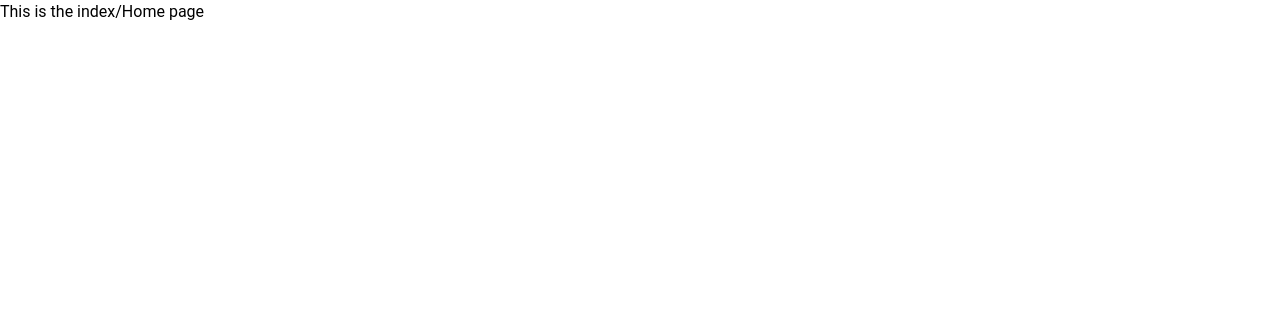
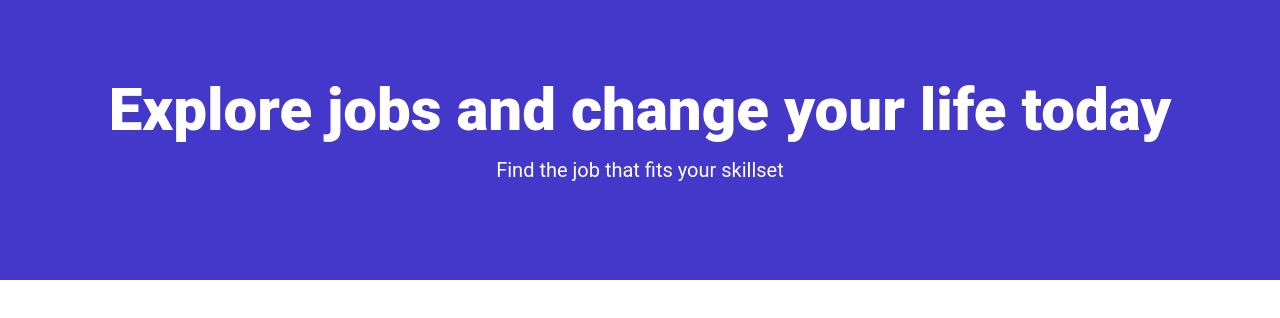
Before and after one commit to 7daytheory/react-2024, a React (Vite) app in the folder my-react-app/: page / in a window 1280 px wide. Shown: the top 318 px of the page. Built offline with nearby package versions, Linux system fonts and the light colour scheme.

Commit message:
Create layout and wrap that Route around the index/home Route

```diff
--- a/my-react-app/src/App.jsx
+++ b/my-react-app/src/App.jsx
@@ -4,6 +4,7 @@ import { Route,
         RouterProvider }
    from 'react-router-dom';
    import HomePage from './pages/HomePage';
+   import MainLayout from './layouts/MainLayout';
 // import Banner from "./components/Banner";
 // import HomeCards from "./components/HomeCards";
 // import Listings from "./components/Listings";
@@ -11,7 +12,11 @@ import { Route,
 // import ViewAll from "./components/ViewAll";
 
 const router = createBrowserRouter(
-  createRoutesFromElements(<Route index element={<HomePage />} />) //if path set to (path="/about") it will display on about page
+  createRoutesFromElements(
+  <Route path='/' element={<MainLayout />}>
+    <Route index element={<HomePage />} /> //if path set to (path="/about") it will display on about page
+  </Route>
+  )
 )
 
 
--- /dev/null
+++ b/my-react-app/src/layouts/MainLayout.jsx
@@ -0,0 +1,11 @@
+import { Outlet } from 'react-router-dom';
+
+const MainLayout = () => {
+  return (
+    <>
+        <Outlet />
+    </>
+  )
+}
+
+export default MainLayout
--- a/my-react-app/src/pages/HomePage.jsx
+++ b/my-react-app/src/pages/HomePage.jsx
@@ -1,8 +1,9 @@
 import React from 'react'
+import Banner from '../components/Banner';
 
 const HomePage = () => {
   return (
-    <div>This is the index/Home page</div>
+    <Banner />
   )
 }
 
```
